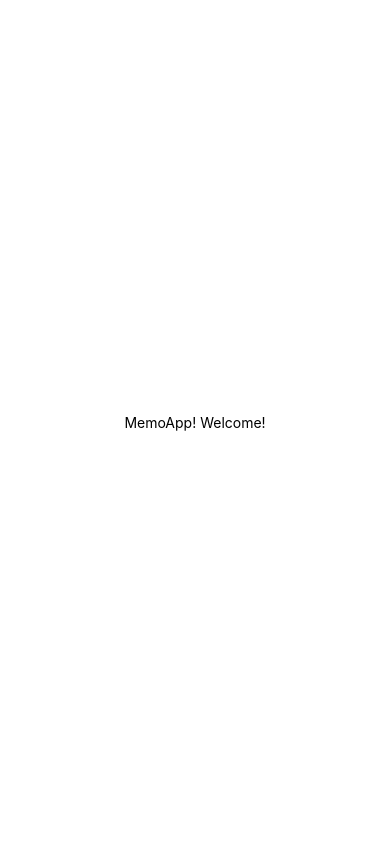
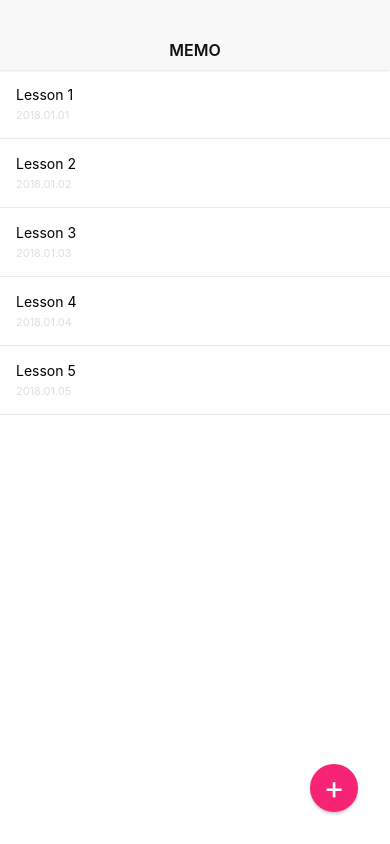
Before and after one commit to iheno/MemoApp, a React Native app: screen / in a window 390 px wide. Built offline with nearby package versions, Linux system fonts and the light colour scheme.

Commit message:
Add Memo Styles

```diff
--- a/App.js
+++ b/App.js
@@ -1,11 +1,47 @@
 import React from 'react';
 import { StyleSheet, Text, View } from 'react-native';
+
+// import BodyText from './src/elements/BodyText';
 
 export default class App extends React.Component {
   render() {
     return (
       <View style={styles.container}>
-        <Text>MemoApp! Welcome!</Text>
+        {/*
+        <Text> MemoApp! Start! </Text>
+        <BodyText>Hi! Heno!</BodyText>
+        */}
+        <View style={styles.appbar}>
+          <Text style={styles.appbarTitle}>MEMO</Text>
+        </View>
+
+        <View style={styles.memoList}>
+          <View style={styles.momoListItem}>
+            <Text style={styles.moemoTitle}>Lesson 1</Text>
+            <Text style={styles.momoDate}>2018.01.01</Text>
+          </View>
+          <View style={styles.momoListItem}>
+            <Text style={styles.moemoTitle}>Lesson 2</Text>
+            <Text style={styles.momoDate}>2018.01.02</Text>
+          </View>
+          <View style={styles.momoListItem}>
+            <Text style={styles.moemoTitle}>Lesson 3</Text>
+            <Text style={styles.momoDate}>2018.01.03</Text>
+          </View>
+          <View style={styles.momoListItem}>
+            <Text style={styles.moemoTitle}>Lesson 4</Text>
+            <Text style={styles.momoDate}>2018.01.04</Text>
+          </View>
+          <View style={styles.momoListItem}>
+            <Text style={styles.moemoTitle}>Lesson 5</Text>
+            <Text style={styles.momoDate}>2018.01.05</Text>
+          </View>
+        </View>
+
+        <View style={styles.memoAddButton}>
+          <Text style={styles.memoAddButtonTitle}>+</Text>
+        </View>
+
       </View>
     );
   }
@@ -18,4 +54,64 @@ const styles = StyleSheet.create({
     alignItems: 'center',
     justifyContent: 'center',
   },
+  memoAddButton: {
+    position: 'absolute',
+    bottom: 32,
+    right: 32,
+    width: 48,
+    height: 48,
+    backgroundColor: 'rgba(247, 36, 117, 1)',
+    borderRadius: 24,
+    justifyContent: 'center',
+    alignItems: 'center',
+    shadowColor: '#000',
+    shadowOffset: { width: 0, height: 2 },
+    shadowOpacity: 0.2,
+    shadowRadius: 3,
+  },
+  memoAddButtonTitle: {
+    fontSize: 32,
+    color: '#fff',
+    lineHeight: 32,
+  },
+  memoList: {
+    width: '100%',
+    flex: 1,
+    paddingTop: 70,
+  },
+  momoListItem: {
+    padding: 16,
+    borderBottomWidth: 1,
+    borderBottomColor: '#eaeaea',
+  },
+  memoTitle: {
+    fontSize: 18,
+    marginBottom: 4,
+  },
+  momoDate: {
+    fontSize: 11,
+    color: '#dfdfdf',
+    paddingTop: 5,
+  },
+  appbar: {
+    position: 'absolute',
+    top: 0,
+    left: 0,
+    right: 0,
+    height: 70,
+    paddingTop: 30,
+    backgroundColor: '#f8f8f8',
+    justifyContent: 'center',
+    alignItems: 'center',
+    shadowColor: '#000',
+    shadowOffset: { width: 0, height: 0 },
+    shadowOpacity: 0.2,
+    shadowRadius: 3,
+    zIndex: 10,
+  },
+  appbarTitle: {
+    color: '#101010',
+    fontSize: 16,
+    fontWeight: '600',
+  },
 });
--- /dev/null
+++ b/src/elements/BodyText.js
@@ -0,0 +1,23 @@
+import React from 'react';
+import { StyleSheet, Text, View } from 'react-native';
+
+class BodyText extends React.Component {
+  render() {
+    return (
+      <View>
+        <Text style={styles.text}>
+          {this.props.children}
+        </Text>
+      </View>
+    );
+  }
+}
+
+const styles = StyleSheet.create({
+  text: {
+    color: '#ddd',
+    backgroundColor: '#333',
+  },
+});
+
+export default BodyText;
```
Also changed, not shown: .eslintrc.json.
